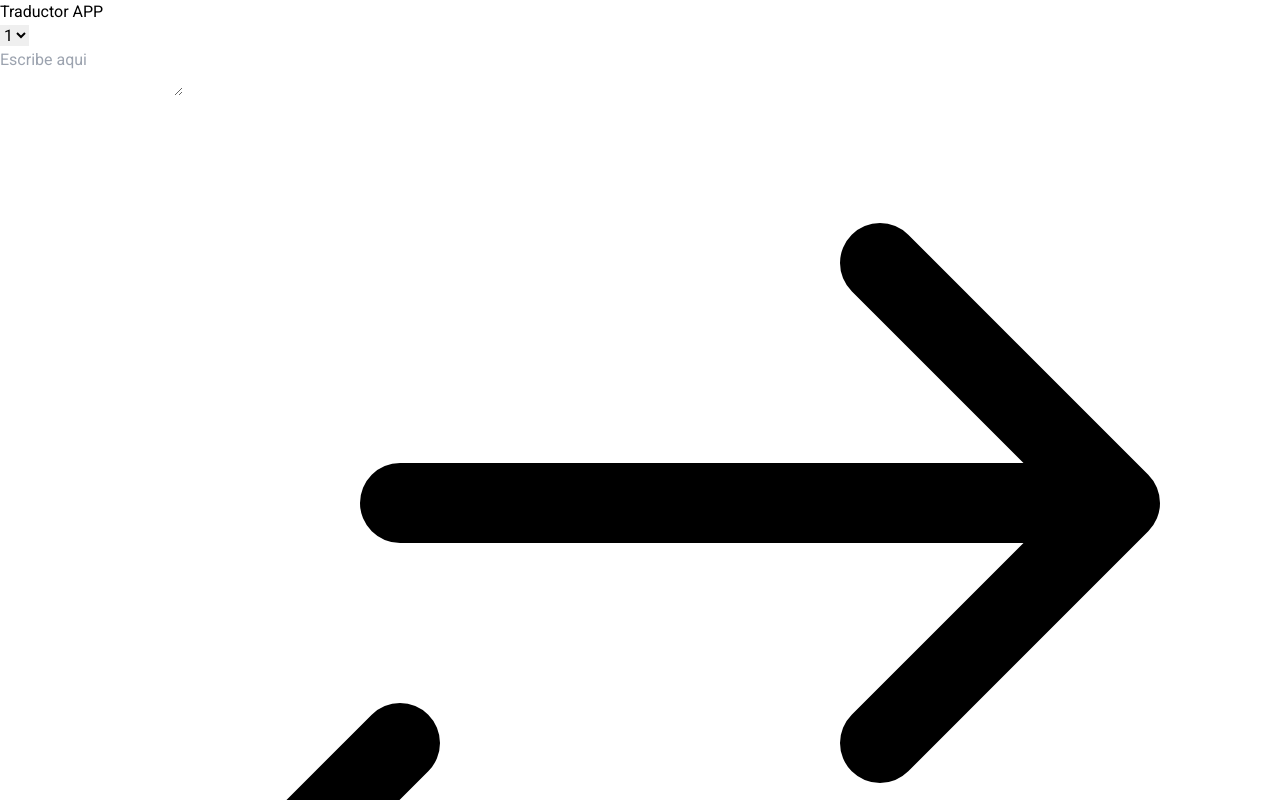
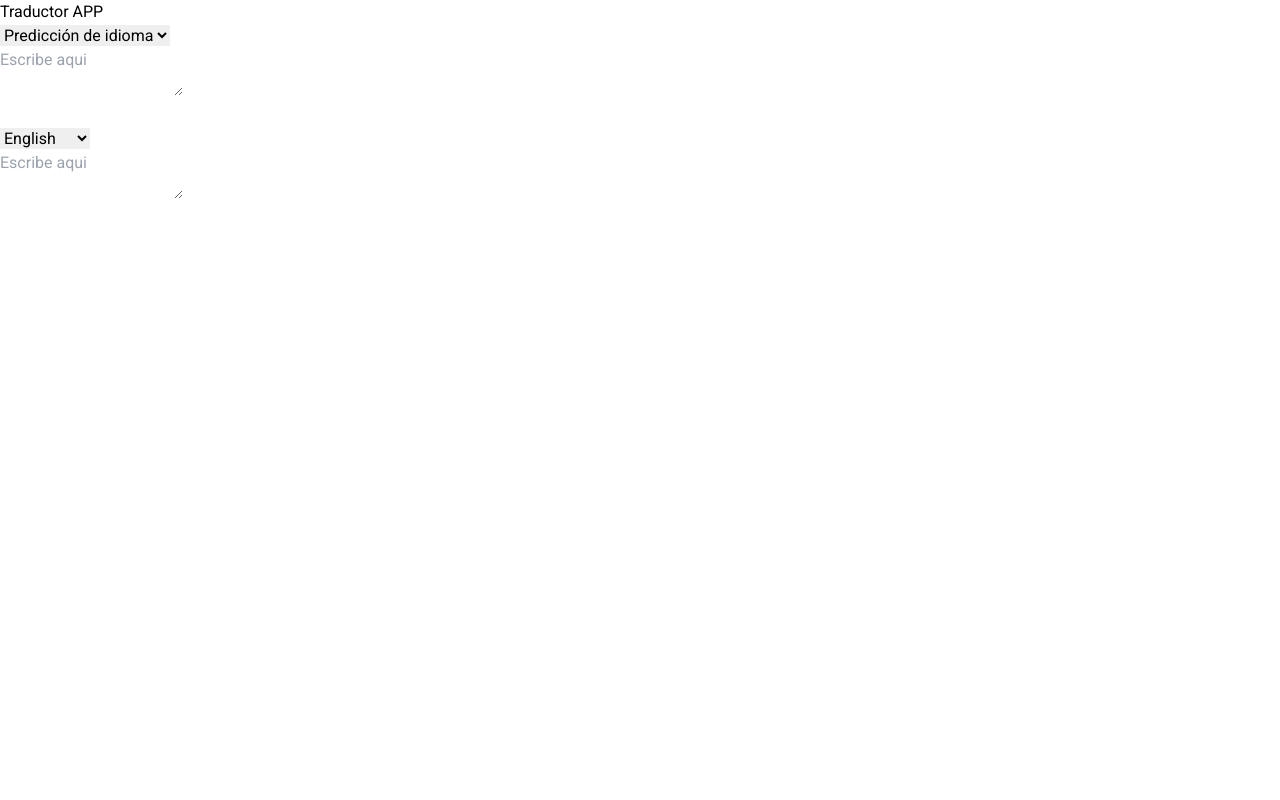
Before and after one commit to LuHer18/translatorapp, a React (Vite) app: page / in a window 1280 px wide. Shown: the top 800 px of the page. Built offline with nearby package versions, Linux system fonts and the light colour scheme.

Commit message:
se crean constantes y se empieza a actualizar el estado

```diff
--- a/src/App.tsx
+++ b/src/App.tsx
@@ -1,9 +1,13 @@
 import { ChangeLanguage } from "./components/ChangeLanguage"
 import { ArrowIcons } from "./assets/ArrowIcons"
 import { FormLanguage } from "./components/FormLanguage"
+import { useTraslator } from "./hooks/useTraslator"
+import { AUTOLENGUAGE } from "./constants";
 
 function App() {
+  const {fromLenguage, toLenguage, text, result, setFromLenguage, setToLenguage, setText, setResut, interchangeLenguage} = useTraslator();
 
+  console.log({fromLenguage, toLenguage})
   return (
     <>
       <main className="flex flex-col justify-center items-center bg-gradient-to-r  from-slate-400 h-screen w-full gap-4">
@@ -11,12 +15,12 @@ function App() {
         <h1 className=" font-medium text-4xl" >Traductor APP</h1>
         <div className="flex sm:flex-row flex-col p-2 items-center sm:items-start gap-2 rounded-lg bg-white">
           <section className="flex flex-col gap-1">
-            <ChangeLanguage type="from" />
+            <ChangeLanguage type="from" onChange = {setFromLenguage} value = {fromLenguage} />
             <FormLanguage type="from" />
           </section>
-          <ArrowIcons />
+          <button disabled={fromLenguage === AUTOLENGUAGE} onClick={interchangeLenguage}><ArrowIcons /></button>
           <section className="flex flex-col">
-            <ChangeLanguage type="to" />
+            <ChangeLanguage type="to" onChange = {setToLenguage} value= {toLenguage} />
             <FormLanguage type="to" />
           </section>
         </div>
--- a/src/components/ChangeLanguage.tsx
+++ b/src/components/ChangeLanguage.tsx
@@ -1,19 +1,31 @@
+import { ChangeEvent } from "react"
+import { AUTOLENGUAGE, SUPPORTED_LANGUAGES } from "../constants"
+import { fromLenguage, Lenguage } from "../hooks/type"
 
 interface Props {
-  type: string
+  type: string,
+  value: string
+  onChange: (payload: string)=> void
 }
 
 
 
-export const ChangeLanguage = ({type}: Props) => {
+export const ChangeLanguage = ({type, value, onChange}: Props) => {
 
   const colorType = (type === 'from')?'text-gray-700':'text-teal-400'
 
+  const handleChange = (event: ChangeEvent<HTMLSelectElement>) => {
+    onChange(event.target.value)
+    console.log(event.target.value)
+  }
+
   return (
     <section className="flex justify-center">
-      <select className={`${colorType} border p-2 border-slate-100 rounded-lg outline-none bg-slate-100`} name="select">
-        <option className="text-slate-600" value="value1">1</option>
-        <option className="text-slate-600" value="value2">2</option>
+      <select className={`${colorType} border p-2 border-slate-100 rounded-lg outline-none bg-slate-100`} onChange={handleChange} value={value} name="select">
+        {(type==='from')&& <option className="text-slate-600" value={AUTOLENGUAGE}>Predicción de idioma</option>}
+        {Object.entries(SUPPORTED_LANGUAGES).map(([key, value]) => (
+          <option className="text-slate-600" value={key} key={key}>{value}</option>
+        ))}
       </select>
     </section>
   )
--- /dev/null
+++ b/src/constants.ts
@@ -0,0 +1,11 @@
+export const SUPPORTED_LANGUAGES = {
+    en: 'English',
+    es: 'Spanish',
+    fr: 'French',
+    de: 'German',
+    it: 'Italian',
+    ja: 'Japanese'
+
+}
+
+export const AUTOLENGUAGE = 'auto'
--- a/src/hooks/reducer.ts
+++ b/src/hooks/reducer.ts
@@ -1,7 +1,8 @@
+import { AUTOLENGUAGE } from "../constants";
 import { ActionTraslator, State } from "./type";
 
 export const initialState = {
-  fromLenguage: 'es',
+  fromLenguage: 'auto',
   toLenguage: 'en',
   text: '',
   result: '',
@@ -12,6 +13,10 @@ export const reducerTralator = (state: State, action: ActionTraslator) => {
   const { type } = action;
 
   if (type === 'INTERCHANGE') {
+    if( state.fromLenguage === AUTOLENGUAGE){
+      return state
+    }
+
     return {
       ...state,
       fromLenguage: state.toLenguage,
```
Also changed, not shown: src/hooks/type.d.ts (+8 -0 lines).
